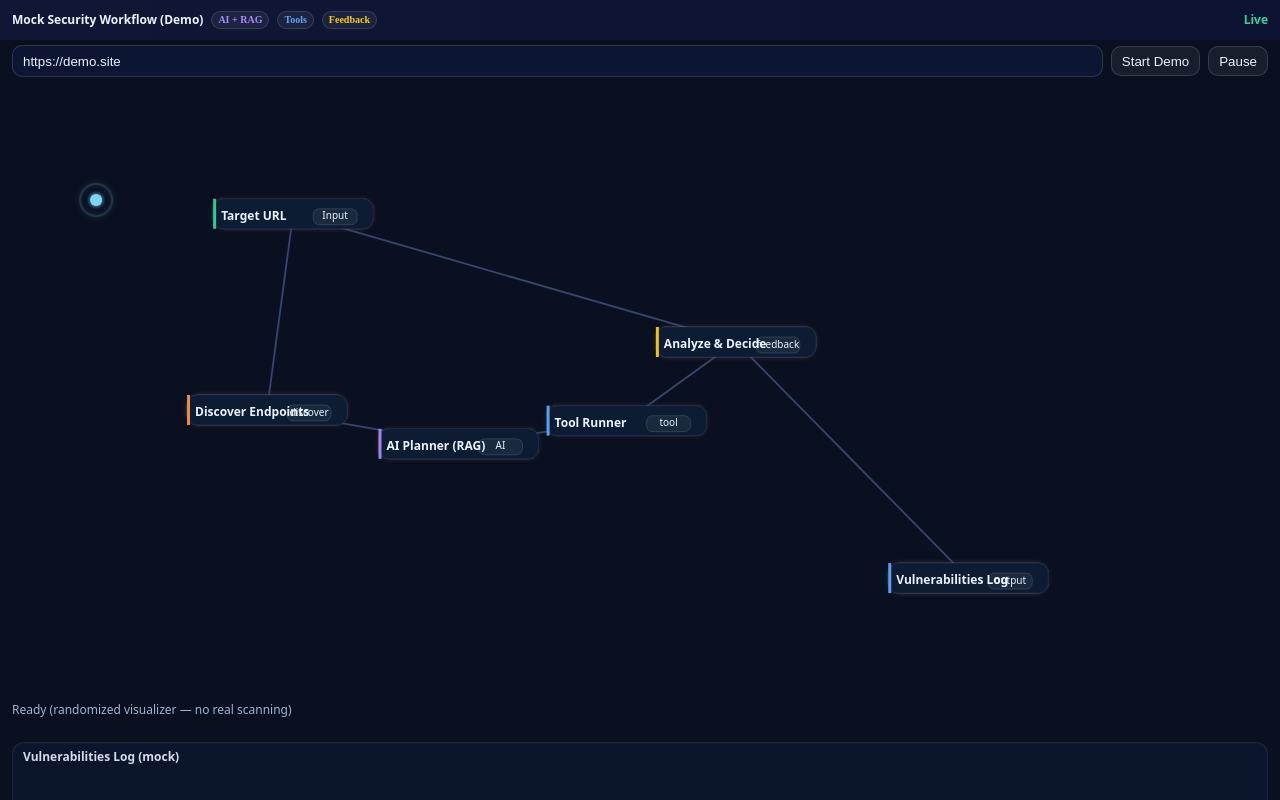
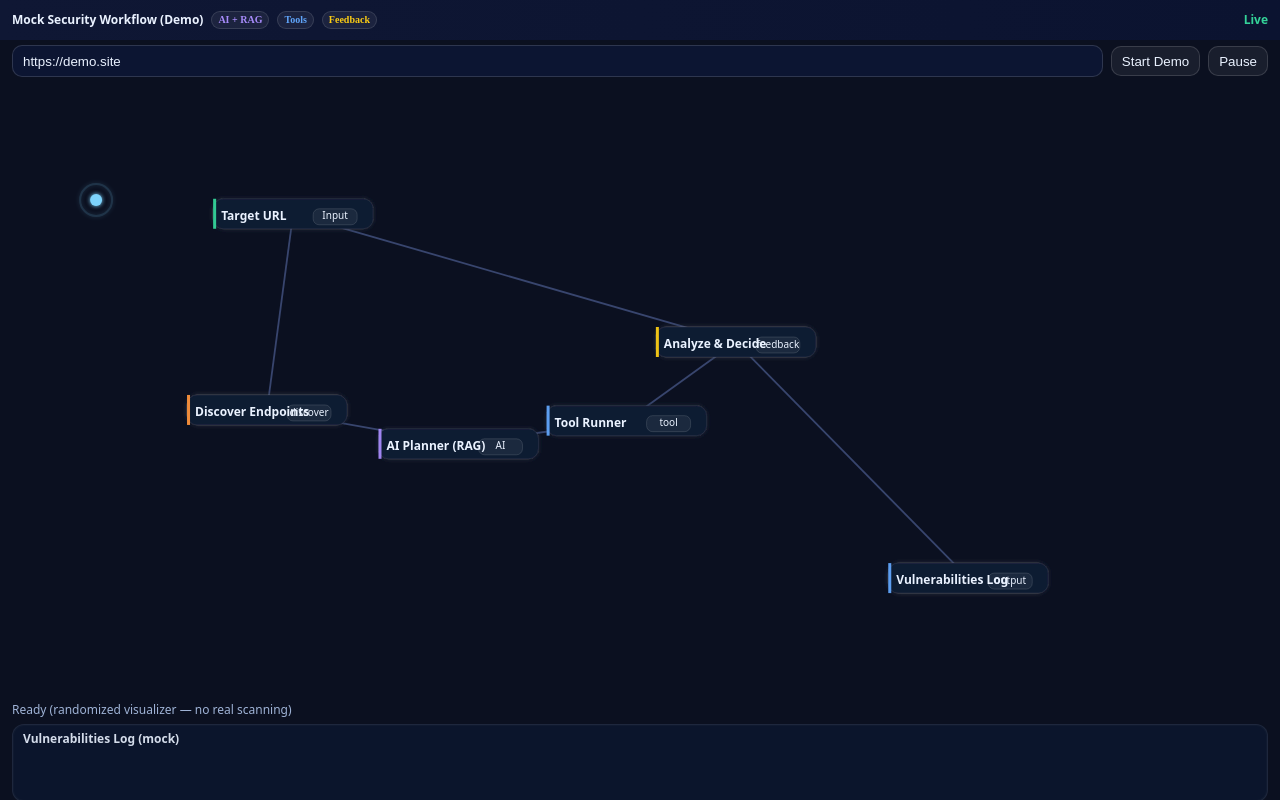
Before and after one commit to Antonyshane14/deployed_r12_website, a website: page assets/ai_penttest.html in a window 1280 px wide. Drawn offline with Linux system fonts and the light colour scheme.

Commit message:
Update ai_penttest.html

```diff
--- a/assets/ai_penttest.html
+++ b/assets/ai_penttest.html
@@ -154,7 +154,7 @@
   }
   .stage{position:absolute; left:12px; bottom:84px; color:var(--muted); font-weight:500}
   .log{
-    position:absolute; left:12px; right:12px; bottom:-20px; height:60px; overflow:auto;
+    position:absolute; left:12px; right:12px; bottom:-2px; height:60px; overflow:auto;
     background:#0b152c; border:1px solid rgba(255,255,255,.08); border-radius:12px; padding:8px 10px;
     box-shadow: inset 0 0 0 1px rgba(255,255,255,.02);
   }
```
